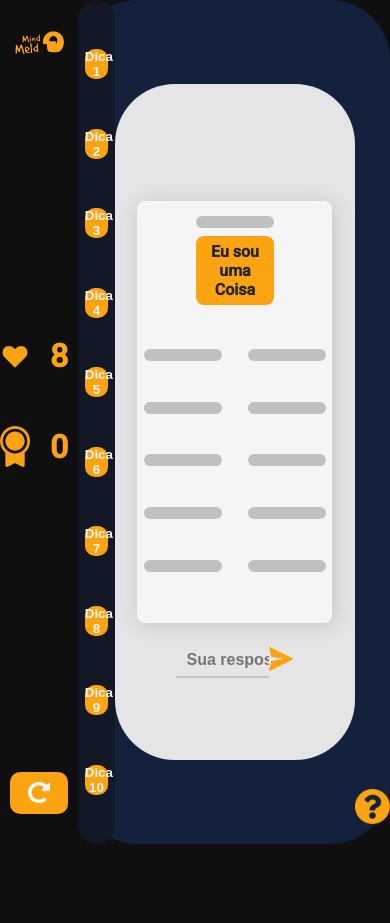
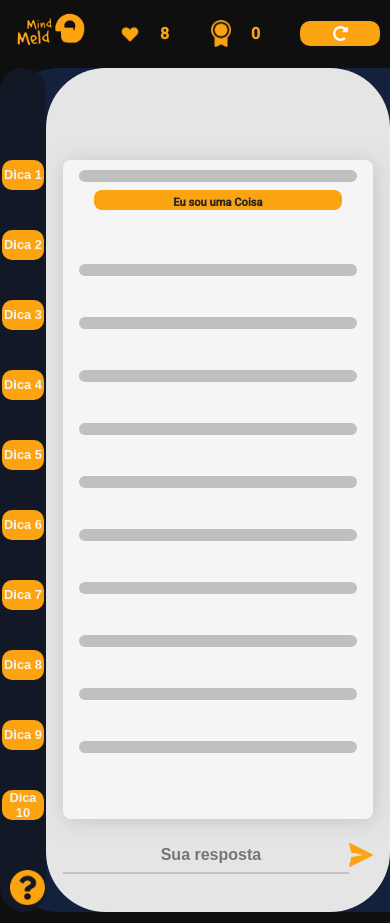
Before and after one commit to jeff-alech/mind-meld, a React (Vite) app in the folder project-quiz/: page / in a window 390 px wide. Both pictures are taken after a click on the button "Start". Before the commit the page ends 844 px from the top, so only its background shows below. Built offline with nearby package versions, Linux system fonts and the light colour scheme.

Commit message:
Adiciona responsividade para mobile e tablets

```diff
--- a/project-quiz/src/App.css
+++ b/project-quiz/src/App.css
@@ -1,3 +1,8 @@
 .container{
     display: flex;
 }
+@media (max-width: 700px){
+    .container{
+       flex-direction: column;
+    }
+}
--- a/project-quiz/src/components/Bar/style.css
+++ b/project-quiz/src/components/Bar/style.css
@@ -40,3 +40,38 @@
 .realodBtn{
     height: 2.5vh;
 }
+
+
+
+@media (max-width: 700px){
+    .container-bar{
+        flex-direction: row;
+        width: 100%;
+        height: 8vh;
+    }
+    .logo{
+        margin-top: 0;
+        width: 80px;
+        margin-left: 10px;
+    }
+    .btnLife{
+        display: flex;
+        flex-direction: row;
+        justify-content: none;
+        width: 150px;
+    }
+    .life, .points{
+        font-size: 1rem;
+    }
+    .life img, .points img{
+        width: 20px;
+    }
+    .btnStart{
+        height: 25px;
+        width: 80px;
+        margin-right: 10px;
+    }
+    .realodBtn{
+        height: 15px;
+    }
+}
--- a/project-quiz/src/components/Game/index.jsx
+++ b/project-quiz/src/components/Game/index.jsx
@@ -107,21 +107,21 @@ export default function Game({ resposta,
 
                     <div className='card'>
                         <div className='answerCard title answer'>
-                            {right && <h2 className='title'>{resposta}</h2>}
+                            {right && <h2 className='title h2-title'>{resposta}</h2>}
                         </div>
                         <div className='answerCard tipo'>
                             <span className='title'>{`Eu sou uma ${tipo}`}</span>
                         </div>
 
                         <div className='box-dicas'>
-                            <div className='answerCard dicas'>
+                            <div className='answerCard dicas margin0'>
                                 {dicas.slice(0, 5).map((item, index) => (
                                     <ul key={index} className='title list'>
                                         {visibleTips[index] && <li>{item}</li>}
                                     </ul>
                                 ))}
                             </div>
-                            <div className='answerCard dicas'>
+                            <div className='answerCard dicas margin0'>
                                 {dicas.slice(5, 10).map((item, index) => (
                                     <ul key={index} className='title list'>
                                         {visibleTips[index + 5] && <li>{item}</li>}
--- a/project-quiz/src/components/Game/style.css
+++ b/project-quiz/src/components/Game/style.css
@@ -215,3 +215,84 @@
 .help-icon:hover{
     transform: scale(1.1);
 }
+
+@media (max-width: 700px){
+    .container-game{
+        width: 100%;
+        border-radius: 60px 0 0 60px;
+    }
+    .btnBox{
+        justify-content: initial;
+        justify-content: center;
+        gap: 40px;
+        width: 12vw;
+        height: 100vh;
+    }
+    .btnTips{
+        width: 90%;
+        font-size: 0.8rem;
+    }
+    .boxCard{
+        width: 90vw;
+        height: 100vh;
+    }
+    .div-wrong{
+        margin-bottom: 20px;
+        width: 60vw;
+    }
+    .wrong{
+        margin-top: 20px;
+        font-size: 1.3rem;
+        text-align: center;
+    }
+    .card{
+        width: 90%;
+        height: 78%;
+    }
+    .answer{
+        margin-top: 10px;
+        width: 80%;
+
+    }
+    .tipo{
+        width: 80%;
+        height: 20px;
+    }
+    .title{
+        font-size: 0.7em;
+        width: 90%;
+    }
+    .h2-title{
+        font-size: 1.5rem;
+    }
+    .box-dicas{
+        margin-top: 10px;
+        height: 90%;
+        flex-direction: column;
+    }
+    .dicas{
+        width: 100%;
+        margin: 0;
+        justify-content: space-evenly;
+        height: 50%;
+    }
+    .margin0{
+        margin-top: -30px ;
+    }
+    .list li{
+        font-size: 0.8rem;
+    }
+    .inputAnswer{
+        width: 90%;
+    }
+    .help{
+        width: 2.8rem;
+        height: 50px;
+        position: absolute;
+        display: flex;
+        align-items: center;
+        justify-content: center;
+        margin-left: 0.3rem;
+        margin-top: 51rem;
+    }
+}
```
Also changed, not shown: project-quiz/src/index.css (line endings or trailing spaces).
